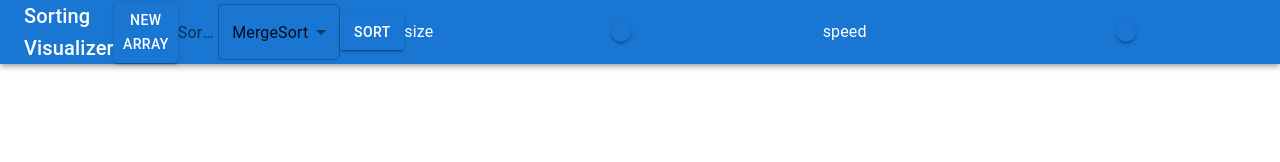
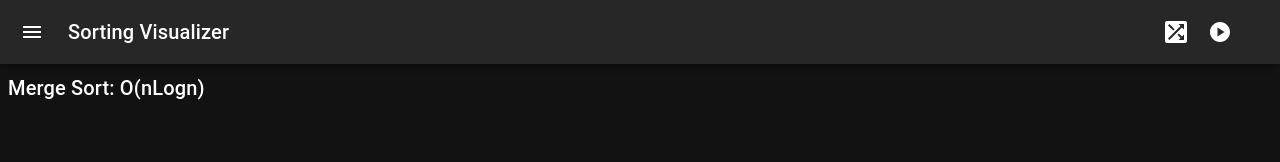
Before and after one commit to JaimugilC/sort-visualizer, a React (Vite) app: page / in a window 1280 px wide. Shown: the top 162 px of the page. Built offline with nearby package versions, Linux system fonts and the light colour scheme.

Commit message:
adding style

```diff
--- a/package.json
+++ b/package.json
@@ -12,6 +12,7 @@
   "dependencies": {
     "@emotion/react": "^11.14.0",
     "@emotion/styled": "^11.14.0",
+    "@mui/icons-material": "^6.3.0",
     "@mui/material": "^6.2.0",
     "react": "^18.3.1",
     "react-dom": "^18.3.1",
--- a/src/App.tsx
+++ b/src/App.tsx
@@ -1,14 +1,12 @@
 import {
   AppBar,
   Box,
-  Button,
+  createTheme,
   CssBaseline,
-  InputLabel,
-  MenuItem,
-  Select,
-  SelectChangeEvent,
   Slider,
+  ThemeProvider,
   Toolbar,
+  Tooltip,
   Typography,
 } from "@mui/material";
 import "./App.css";
@@ -32,8 +30,34 @@ import MergeSortAnimation from "./SortingAlgorithms/MergeSort";
 import PlayMergeSortAnimation from "./utils/PlayMergeSortAnimation";
 import QuickSortAnimation from "./SortingAlgorithms/QuickSort";
 import HeapSortAnimation from "./SortingAlgorithms/HeapSort";
+import * as React from "react";
+import Divider from "@mui/material/Divider";
+import Drawer from "@mui/material/Drawer";
+import IconButton from "@mui/material/IconButton";
+import List from "@mui/material/List";
+import ListItem from "@mui/material/ListItem";
+import ListItemButton from "@mui/material/ListItemButton";
+import ListItemText from "@mui/material/ListItemText";
+import MenuIcon from "@mui/icons-material/Menu";
+import ShuffleOnIcon from "@mui/icons-material/ShuffleOn";
+import PlayCircleIcon from "@mui/icons-material/PlayCircle";
 
-const App: React.FC = () => {
+const darkTheme = createTheme({
+  palette: {
+    mode: "dark",
+    primary: {
+      main: "#1976d2",
+    },
+  },
+});
+
+interface Props {
+  window?: () => Window;
+}
+
+const drawerWidth = 240;
+
+const App: React.FC = (props: Props) => {
   const [barArray, setBarArray] = useState<BarType[]>([]);
   const [arraySize, setArraySize] = useState<number>(MAXIMUM_ARRAY_SIZE / 2);
   const [sortingSpeed, setSortingSpeed] = useState<number>(3);
@@ -43,6 +67,16 @@ const App: React.FC = () => {
   useEffect(() => {
     refreshToInitialState(arraySize);
   }, [arraySize]);
+
+  const { window } = props;
+  const [mobileOpen, setMobileOpen] = React.useState(false);
+
+  const handleDrawerToggle = () => {
+    setMobileOpen((prevState) => !prevState);
+  };
+
+  const container =
+    window !== undefined ? () => window().document.body : undefined;
 
   const refreshToInitialState = (arraySize: number) => {
     setBarArray(generateNewArray(arraySize));
@@ -64,6 +98,10 @@ const App: React.FC = () => {
     setBarArray(barArray);
   };
 
+  const updateAnimationRunningState = () => {
+    setAnimationRunning((state) => !state);
+  };
+
   const calculateSpeed = () => {
     const speedInMs =
       BASE_SORTING_SPEED +
@@ -72,150 +110,196 @@ const App: React.FC = () => {
     return speedInMs;
   };
 
-  const bubbleSort = () => {
-    const tmpArr = [...barArray];
-    const sortAnimation: SortAnimation[] = BubbleSortAnimation(tmpArr);
-    const speedInMs = calculateSpeed();
-    PlaySortAnimation(sortAnimation, [...barArray], speedInMs, updateBarArray);
+  const selectSortingAlgorithm = (
+    _event: React.MouseEvent<HTMLDivElement, MouseEvent>,
+    sortingAlgo: string
+  ) => {
+    setSortingAlgorithm(sortingAlgo);
   };
 
-  const selectionSort = () => {
-    const tmpArr = [...barArray];
-    const sortAnimation: SortAnimation[] = SelectionSortAnimation(tmpArr);
-    const speedInMs = calculateSpeed();
-    PlaySortAnimation(sortAnimation, [...barArray], speedInMs, updateBarArray);
+  const AlgorithmDescription: { [key: string]: string } = {
+    SelectionSort: "Selection Sort: O(n^2)",
+    BubbleSort: "Bubble Sort: O(n^2)",
+    InsertionSort: "Insertion Sort: O(n^2)",
+    MergeSort: "Merge Sort: O(nLogn)",
+    QuickSort: "Quick Sort: O(nLogn)",
+    HeapSort: "Heap Sort: O(nLogn)",
   };
 
-  const insertionSort = () => {
-    const tmpArr = [...barArray];
-    const sortAnimation: SortAnimation[] = InsertionSortAnimation(tmpArr);
-    const speedInMs = calculateSpeed();
-    PlaySortAnimation(sortAnimation, [...barArray], speedInMs, updateBarArray);
+  const Algorithms: { [key: string]: (array: BarType[]) => SortAnimation[] } = {
+    SelectionSort: SelectionSortAnimation,
+    BubbleSort: BubbleSortAnimation,
+    InsertionSort: InsertionSortAnimation,
+    MergeSort: MergeSortAnimation,
+    QuickSort: QuickSortAnimation,
+    HeapSort: HeapSortAnimation,
   };
 
-  const mergeSort = () => {
+  const startSortingAnimation = () => {
     const tmpArr = [...barArray];
-    const sortAnimation: SortAnimation[] = MergeSortAnimation(tmpArr);
+    const sortAnimation: SortAnimation[] = Algorithms[sortingAlgorithm](tmpArr);
     const speedInMs = calculateSpeed();
+    if (sortingAlgorithm !== "MergeSort")
+      PlaySortAnimation(
+        sortAnimation,
+        [...barArray],
+        speedInMs,
+        updateBarArray,
+        updateAnimationRunningState
+      );
+    else
       PlayMergeSortAnimation(
         sortAnimation,
         [...barArray],
         speedInMs,
-      updateBarArray
+        updateBarArray,
+        updateAnimationRunningState
       );
   };
 
-  const quickSort = () => {
-    const tmpArr = [...barArray];
-    const sortAnimation: SortAnimation[] = QuickSortAnimation(tmpArr);
-    const speedInMs = calculateSpeed();
-    PlaySortAnimation(sortAnimation, [...barArray], speedInMs, updateBarArray);
-  };
-
-  const heapSort = () => {
-    const tmpArr = [...barArray];
-    const sortAnimation: SortAnimation[] = HeapSortAnimation(tmpArr);
-    const speedInMs = calculateSpeed();
-    PlaySortAnimation(sortAnimation, [...barArray], speedInMs, updateBarArray);
-  };
-
-  const selectSortingAlgorithm = (event: SelectChangeEvent<string>) => {
-    if (event.target.value) {
-      setSortingAlgorithm(event.target.value);
-    }
-  };
-
-  const startSortingAnimation = () => {
-    const Algorithms: { [key: string]: () => void } = {
-      SelectionSort: selectionSort,
-      BubbleSort: bubbleSort,
-      InsertionSort: insertionSort,
-      MergeSort: mergeSort,
-      QuickSort: quickSort,
-      HeapSort: heapSort,
-    };
-    setAnimationRunning(true);
-    Algorithms[sortingAlgorithm]();
-    setAnimationRunning(false);
-  };
-
-  // const sortValidation = () => {
-  //   for (let i = 0; i < 1000; i++) {
-  //     const actualArr = generateNewArray(1000);
-  //     const tmpArr = [...actualArr];
-  //     actualArr.sort((a, b) => a.value - b.value);
-  //     HeapSort(tmpArr);
-  //     // console.log(tmpArr.map((a) => a.value).join(","));
-  //     // console.log(actualArr.map((a) => a.value).join(","));
-  //     if (
-  //       tmpArr.map((a) => a.value).join(",") ===
-  //       actualArr.map((a) => a.value).join(",")
-  //     ) {
-  //       console.log("Test: ", true);
-  //     } else console.log("Test: ", false);
-  //   }
-  // };
-
-  return (
-    <>
-      <CssBaseline>
-        <Box sx={{ flexGrow: 1 }}>
-          <AppBar position="static">
-            <Toolbar>
-              <Typography variant="h6" component="div" sx={{ flexGrow: 1 }}>
+  const drawer = (
+    <Box onClick={handleDrawerToggle} sx={{ textAlign: "center" }}>
+      <Typography variant="h6" sx={{ my: 2 }}>
         Sorting Visualizer
       </Typography>
-              <Button variant="contained" onClick={createNewArray}>
-                New Array
-              </Button>
-              <InputLabel id="demo-simple-select-label">
-                Sorting Algorithm
-              </InputLabel>
-              <Select
-                labelId="demo-simple-select-label"
-                id="demo-simple-select"
-                value={sortingAlgorithm}
-                label="Sorting Algorithms"
-                onChange={selectSortingAlgorithm}
-              >
-                <MenuItem value={"BubbleSort"}>BubbleSort</MenuItem>
-                <MenuItem value={"SelectionSort"}>SelectionSort</MenuItem>
-                <MenuItem value={"InsertionSort"}>InsertionSort</MenuItem>
-                <MenuItem value={"MergeSort"}>MergeSort</MenuItem>
-                <MenuItem value={"QuickSort"}>QuickSort</MenuItem>
-                <MenuItem value={"HeapSort"}>HeapSort</MenuItem>
-              </Select>
-              <Button variant="contained" onClick={startSortingAnimation}>
-                Sort
-              </Button>
-              {/* <Button variant="contained" onClick={sortValidation}>
-                Test Sort
-              </Button> */}
-              size
+      <Divider />
+      <List>
+        <ListItem sx={{ paddingLeft: 1 }} disablePadding>
+          Size
+        </ListItem>
+        <ListItem>
           <Slider
             value={arraySize}
             min={MINIMUM_ARRAY_SIZE}
             max={MAXIMUM_ARRAY_SIZE}
             valueLabelDisplay="auto"
             onChange={handleSizeChange}
+            color="info"
+            disabled={animationRunning}
           />
-              speed
+        </ListItem>
+        <ListItem sx={{ paddingLeft: 1 }} disablePadding>
+          Speed
+        </ListItem>
+        <ListItem>
           <Slider
             value={sortingSpeed}
             min={MINIMUM_SORTING_SPEED}
             max={MAXIMUM_SORTING_SPEED}
             valueLabelDisplay="auto"
             onChange={handleSpeedChange}
+            color="info"
+            disabled={animationRunning}
           />
+        </ListItem>
+      </List>
+      <Typography variant="h6" sx={{ my: 2 }}>
+        Sorting Algorithm
+      </Typography>
+      <Divider />
+      <List>
+        {Object.keys(Algorithms).map((k) => {
+          return (
+            <ListItem key={k} disablePadding>
+              <ListItemButton
+                onClick={(e) => selectSortingAlgorithm(e, k)}
+                sx={{ textAlign: "center" }}
+                defaultValue={k}
+                disabled={animationRunning}
+              >
+                <ListItemText primary={k} />
+              </ListItemButton>
+            </ListItem>
+          );
+        })}
+      </List>
+    </Box>
+  );
+
+  return (
+    <Box sx={{ display: "flex" }}>
+      <ThemeProvider theme={darkTheme}>
+        <CssBaseline />
+        <AppBar component="nav" color="primary">
+          <Toolbar>
+            <IconButton
+              color="inherit"
+              aria-label="open drawer"
+              edge="start"
+              onClick={handleDrawerToggle}
+              sx={{ mr: 2 }}
+            >
+              <MenuIcon />
+            </IconButton>
+            <Typography
+              variant="h6"
+              component="div"
+              sx={{ flexGrow: 1, display: { xs: "block", sm: "block" } }}
+            >
+              Sorting Visualizer
+            </Typography>
+            <Box sx={{ display: "flex" }}>
+              <Tooltip title="New Array">
+                <IconButton
+                  color="inherit"
+                  edge="start"
+                  onClick={createNewArray}
+                  sx={{ mr: 2 }}
+                  disabled={animationRunning}
+                >
+                  <ShuffleOnIcon />
+                </IconButton>
+              </Tooltip>
+              <Tooltip title="Play">
+                <IconButton
+                  color="inherit"
+                  edge="start"
+                  onClick={startSortingAnimation}
+                  sx={{ mr: 2 }}
+                  disabled={animationRunning}
+                >
+                  <PlayCircleIcon />
+                </IconButton>
+              </Tooltip>
+            </Box>
           </Toolbar>
         </AppBar>
-        </Box>
+        <nav>
+          <Drawer
+            container={container}
+            variant="temporary"
+            open={mobileOpen}
+            onClose={handleDrawerToggle}
+            ModalProps={{
+              keepMounted: true, // Better open performance on mobile.
+            }}
+            sx={{
+              display: "block",
+              "& .MuiDrawer-paper": {
+                boxSizing: "border-box",
+                width: drawerWidth,
+              },
+            }}
+          >
+            {drawer}
+          </Drawer>
+        </nav>
+        <Box component="main">
+          <Toolbar />
+          <Typography
+            variant="h6"
+            component="div"
+            sx={{ flexGrow: 1, display: "block", padding: 1 }}
+          >
+            {AlgorithmDescription[sortingAlgorithm]}
+          </Typography>
           <SortingVisualizer
             barArray={barArray}
             sortingSpeed={sortingSpeed}
           ></SortingVisualizer>
-      </CssBaseline>
-    </>
+        </Box>
+      </ThemeProvider>
+    </Box>
   );
 };
 
--- a/src/Components/SorterView.tsx
+++ b/src/Components/SorterView.tsx
@@ -66,28 +66,6 @@ interface SorterViewProps {
 }
 
 const SorterView: React.FC<SorterViewProps> = ({ array, sortingSpeed }) => {
-  // const [barWidth, setBarWidth] = useState<number>(0);
-
-  // useEffect(() => {
-  // setBarWidth(calculateBarWidth(array.length));
-  // }, [array]);
-
-  // const calculateBarWidth = (size: number): number => {
-  //   const barW = Math.pow(
-  //     size / CONSTANT_a_forBarWidth,
-  //     1 / CONSTANT_b_forBarWidth
-  //   );
-  //   return barW;
-  // };
-
-  // const calculateBarGap = (size: number): number => {
-  //   const barG = Math.pow(
-  //     size / CONSTANT_a_forBarGap,
-  //     1 / CONSTANT_b_forBarGap
-  //   );
-  //   return barG;
-  // };
-
   const flipKey: string =
     sortingSpeed <= 3 ? `${array.map((bar) => bar.id).join(",")}` : "";
 
@@ -99,7 +77,7 @@ const SorterView: React.FC<SorterViewProps> = ({ array, sortingSpeed }) => {
         alignItems: "flex-end",
         justifyContent: "center",
         p: 2,
-        height: "90vh",
+        height: "85vh",
         minHeight: "600px",
         width: "100vw",
       }}
--- a/src/utils/PlayMergeSortAnimation.ts
+++ b/src/utils/PlayMergeSortAnimation.ts
@@ -11,8 +11,10 @@ const PlayMergeSortAnimation = async (
   animations: SortAnimation[],
   array: BarType[],
   sortingSpeed: number,
-  updateBarArray: (array: BarType[]) => void
+  updateBarArray: (array: BarType[]) => void,
+  updateAnimationRunningState: () => void
 ) => {
+  updateAnimationRunningState();
   for (let i = 0; i < animations.length; i++) {
     if (animations[i].swap) {
       await new Promise((resolve) =>
@@ -87,6 +89,7 @@ const PlayMergeSortAnimation = async (
       }, FINAL_FLICKER_SPEED)
     );
   }
+  updateAnimationRunningState();
 };
 
 export default PlayMergeSortAnimation;
--- a/src/utils/PlaySortAnimation.ts
+++ b/src/utils/PlaySortAnimation.ts
@@ -12,8 +12,11 @@ const PlaySortAnimation = async (
   animations: SortAnimation[],
   array: BarType[],
   sortingSpeed: number,
-  updateBarArray: (array: BarType[]) => void
+  updateBarArray: (array: BarType[]) => void,
+  updateAnimationRunningState: () => void
 ) => {
+  updateAnimationRunningState();
+
   for (let i = 0; i < animations.length; i++) {
     if (animations[i].swap) {
       await new Promise((resolve) =>
@@ -89,6 +92,7 @@ const PlaySortAnimation = async (
       }, FINAL_FLICKER_SPEED)
     );
   }
+  updateAnimationRunningState();
 };
 
 export default PlaySortAnimation;
```
Also changed, not shown: src/TestSort/SortValidation.ts (added, +21 -0 lines), 1 other file (tests, documents, lock files or other folders). Lines whose indentation alone changed are shown as unchanged.
